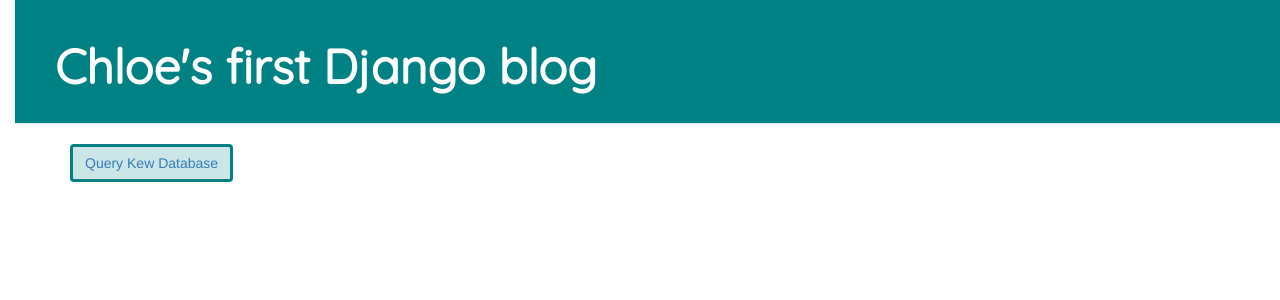
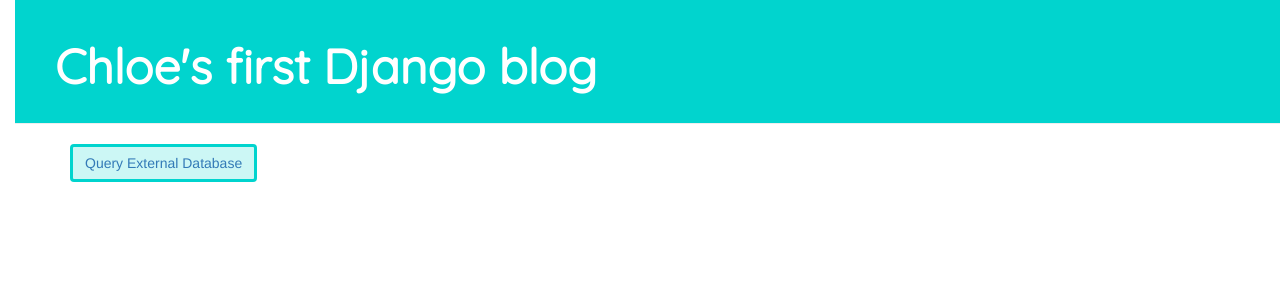
Before and after one commit to ChloeVincent/my-DjangoGirls-blog, a Django app: page / in a window 1280 px wide. Shown: the top 300 px of the page. Run offline with Django 3.2, Linux system fonts and the light colour scheme; data that the repository does not hold is empty; some libraries are stand-ins or nearby versions.

Commit message:
change to Unibuddy colors

```diff
--- a/blog/static/css/blog.css
+++ b/blog/static/css/blog.css
@@ -1,14 +1,10 @@
-h1 a, h2 a {
-	color: #008285;
-	font-family: 'Quicksand';
-}
-
 body {
 	padding-left: 15px;
 }
 
+
 .page-header {
-    background-color: #008285;
+    background-color:#01d4ce;
     margin-top: 0;
     padding: 20px 20px 20px 40px;
 }
@@ -65,8 +61,8 @@ h1, h2, h3, h4 {
 .query-database-btn{
     border-style: solid;
     border-width: 3px;
-    border-color: #008285;
+    border-color: #00d4ce;
     margin-bottom: 25px;
-    background-color: rgba(0,130,133,0.2);
+    background-color: rgba(0,212,206,0.2);
 
 }
--- a/blog/templates/blog/post_list.html
+++ b/blog/templates/blog/post_list.html
@@ -3,7 +3,7 @@
 
 {% block content %}
 <div>
-	<a class="btn query-database-btn" href="{% url 'species_info' %}">Query Kew Database</a>
+	<a class="btn query-database-btn" href="{% url 'species_info' %}">Query External Database</a>
 </div>
 	{% for post in posts %}
 	    <div class="post">
```
